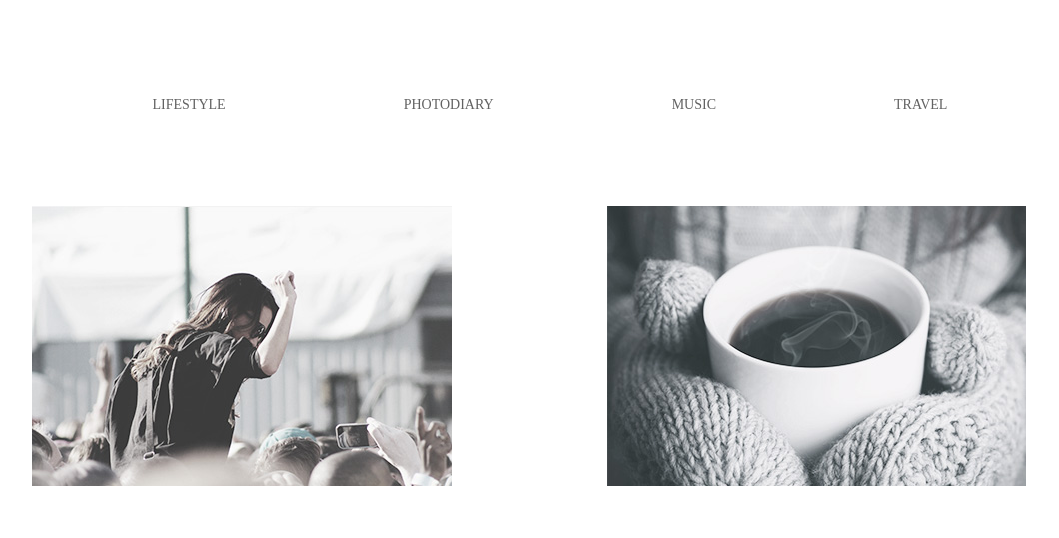
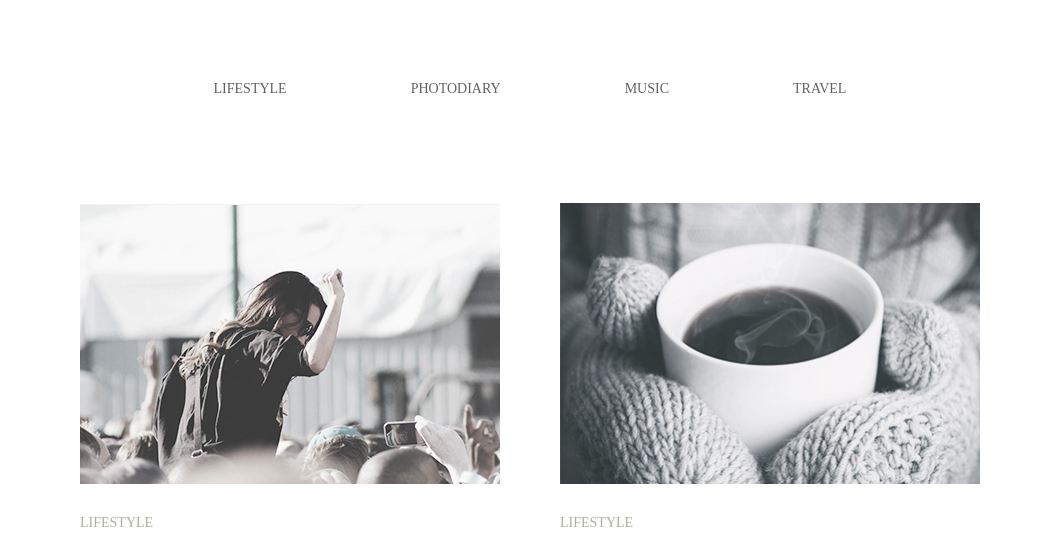
Before and after one commit to AlexAndr199521/goit-fe-course, a plain HTML site: page module-03/html-css/index.html in a window 1280 px wide. Shown: the top 538 px of the page, without its empty margins (110-1169 px from the left). Drawn offline with Linux system fonts and the light colour scheme.

Commit message:
correction

```diff
--- a/module-03/html-css/css/style.css
+++ b/module-03/html-css/css/style.css
@@ -1,4 +1,16 @@
 *{font-family: 'Playfair Display Regular', serif;}
+/* очищение геометрии */
+html{box-sizing: border-box;}
+*, *::before, ::after{box-sizing: inherit;}
+.container{
+    width: 901px;
+    margin: 0 auto;
+}
+img{
+    display: block;
+    width: 100%;
+    height: auto;
+}
 body{
     background-image: url(../img/Livello7.png)
 }
@@ -8,38 +20,65 @@ header, body{
     color:#626262;
 }
 
-ul li{
-    list-style-type: none;
+header{
+    padding-top: 77px;
+    padding-bottom: 102px;
+}
+ul{
+    font-size: 0px;
+}
+li a{
     font-size: 14px;
+    display: block;
+    line-height: 24px;
     text-transform: uppercase;
-    display: inline-block;
-    padding: 77px 87px 73px;
-    line-height: 24px;
-}
-a{
     text-decoration: none;
     text-align: center;
 }
-a:visited,:active{
+ul li{
+    display: inline-block;
+    list-style-type: none;
+}
+.menu li:not(:last-child){
+    padding-right: 124px;
+}
+a:visited{
     color: #626262;
 }
-a:hover{
-    text-decoration-style: solid;
+a:hover, button:hover,
+a:focus, button:focus{
     color: #9addfb;
     text-align: center;
+}
+.menu{
+    margin: 0px;
+    padding: 0px;
 }
 .row{
     width: 100%;
 }
 .box{
     height: 611px;
-    width: 421px;
+    width: 420px;
     text-align: justify;
-    padding: 0px 75px 60px;
+    margin-right: 60px;
+}
+.row,.box{
+    padding: 0px;
+    display: inline-block;
+    font-size: 0px;
+}
+p{
+    font-size: 14px;
+    line-height: 17px;
+    margin: 0px;
+}
+h2{
+    font-size: 30px;
+}
 
-}
-.row .box{
-    display: inline-block;
+.row .box:nth-child(2n){
+    margin-right: 0px;
 }
 .underimg{
     font-family: 'Ubuntu Lite', serif;
@@ -48,16 +87,17 @@ a:hover{
     height: 25px;
     width: 407px;
     padding: 30px 0px 15px;
+    font-size: 14px;
 }
 .button1 {
     display: inline-block;
-    color:black;
+    color: #626262;
     font-size: 24px;
     font-weight: 700;
     text-decoration: none;
     text-align: center;
     user-select: none;
-    padding: .5em 2em;
+    padding: 23px 48px;
     outline: none;
     border: 2px solid;
     border-radius: 1px;
@@ -66,8 +106,5 @@ a:hover{
     background-repeat:no-repeat;
     cursor:pointer;
     overflow: hidden;
-    margin-bottom: 60px;
+    margin-bottom: 70px;
 }
-.button1:hover {
-    background: transparent;
-    color: #9addfb; }
--- a/module-03/html-css/index.html
+++ b/module-03/html-css/index.html
@@ -7,9 +7,9 @@
     <link rel="stylesheet" href="css/style.css">
     <title>Mod3</title>
 </head>
-<body>
+<body  class="container">
     <header>
-        <ul>
+        <ul class="menu">
             <li><a href="" target="blank" title="link">lifestyle</a></li>
             <li><a href="" target="blank" title="link">photodiary</a></li>
             <li><a href="" target="blank" title="link">music</a></li>
@@ -23,13 +23,13 @@
             <img src="img/image1.jpg" alt="image1">
             <p class="underimg">Lifestyle</p>
             <h2>More than just a music festival</h2>
-            <p>Lorem ipsum dolor sit amet consectetur adipisicing elit. Voluptates iste nulla qui temporibus sequi! Dignissimos architecto asperiores eius labore hic officiis, nam dolorum culpa aut pariatur id ratione iste est praesentium quos recusandae natus laboriosam provident similique magnam sit cupiditate. Magnam, illo nesciunt, ducimus labore sapiente corrupti dolorem repellat tempore, error esse impedit voluptates. Perferendis porro nam quaerat dicta saepe?</p>
+            <p>Lorem ipsum dolor sit amet, consectetur adipisicing elit. Nostrum ab tempore repellendus at earum blanditiis, totam voluptates praesentium cumque incidunt maxime nulla dignissimos veniam impedit ipsum? Delectus, qui unde!</p>
         </article>
         <article class="box">
             <img src="img/image2.jpg" alt="image2">
             <p class="underimg">Lifestyle</p>
             <h2>Life tastes better with coffe</h2>
-            <p>Lorem ipsum dolor sit amet consectetur adipisicing elit. Voluptates iste nulla qui temporibus sequi! Dignissimos architecto asperiores eius labore hic officiis, nam dolorum culpa aut pariatur id ratione iste est praesentium quos recusandae natus laboriosam provident similique magnam sit cupiditate. Magnam, illo nesciunt, ducimus labore sapiente corrupti dolorem repellat tempore, error esse impedit voluptates. Perferendis porro nam quaerat dicta saepe?</p>
+            <p>Lorem ipsum dolor sit amet, consectetur adipisicing elit. Nostrum ab tempore repellendus at earum blanditiis, totam voluptates praesentium cumque incidunt maxime nulla dignissimos veniam impedit ipsum? Delectus, qui unde!</p>
         </article>
     </div>
     <div class="row">
@@ -37,13 +37,13 @@
             <img src="img/image3.jpg" alt="image3">
             <p class="underimg">Photodiary</p>
             <h2>American dream</h2>
-            <p>Lorem ipsum dolor sit amet consectetur adipisicing elit. Voluptates iste nulla qui temporibus sequi! Dignissimos architecto asperiores eius labore hic officiis, nam dolorum culpa aut pariatur id ratione iste est praesentium quos recusandae natus laboriosam provident similique magnam sit cupiditate. Magnam, illo nesciunt, ducimus labore sapiente corrupti dolorem repellat tempore, error esse impedit voluptates. Perferendis porro nam quaerat dicta saepe?</p>
+            <p>Lorem ipsum dolor sit amet, consectetur adipisicing elit. Nostrum ab tempore repellendus at earum blanditiis, totam voluptates praesentium cumque incidunt maxime nulla dignissimos veniam impedit ipsum? Delectus, qui unde!</p>
         </article>
         <article class="box">
             <img src="img/image4.jpg" alt="image4">
             <p class="underimg">Photodiary</p>
             <h2>A day exploring the Alps</h2>
-            <p>Lorem ipsum dolor sit amet consectetur adipisicing elit. Voluptates iste nulla qui temporibus sequi! Dignissimos architecto asperiores eius labore hic officiis, nam dolorum culpa aut pariatur id ratione iste est praesentium quos recusandae natus laboriosam provident similique magnam sit cupiditate. Magnam, illo nesciunt, ducimus labore sapiente corrupti dolorem repellat tempore, error esse impedit voluptates. Perferendis porro nam quaerat dicta saepe?</p>
+            <p>Lorem ipsum dolor sit amet, consectetur adipisicing elit. Nostrum ab tempore repellendus at earum blanditiis, totam voluptates praesentium cumque incidunt maxime nulla dignissimos veniam impedit ipsum? Delectus, qui unde!</p>
         </article>
     </div>
     <div class="row">
@@ -51,13 +51,13 @@
             <img src="img/image5.jpg" alt="image5">
             <p class="underimg">Lifestyle</p>
             <h2>Top 10 song for running</h2>
-            <p>Lorem ipsum dolor sit amet consectetur adipisicing elit. Voluptates iste nulla qui temporibus sequi! Dignissimos architecto asperiores eius labore hic officiis, nam dolorum culpa aut pariatur id ratione iste est praesentium quos recusandae natus laboriosam provident similique magnam sit cupiditate. Magnam, illo nesciunt, ducimus labore sapiente corrupti dolorem repellat tempore, error esse impedit voluptates. Perferendis porro nam quaerat dicta saepe?</p>
+            <p>Lorem ipsum dolor sit amet, consectetur adipisicing elit. Nostrum ab tempore repellendus at earum blanditiis, totam voluptates praesentium cumque incidunt maxime nulla dignissimos veniam impedit ipsum? Delectus, qui unde!</p>
         </article>
         <article class="box">
             <img src="img/image6.jpg" alt="image6">
             <p class="underimg">Lifestyle</p>
             <h2>Cold winter days</h2>
-            <p>Lorem ipsum dolor sit amet consectetur adipisicing elit. Voluptates iste nulla qui temporibus sequi! Dignissimos architecto asperiores eius labore hic officiis, nam dolorum culpa aut pariatur id ratione iste est praesentium quos recusandae natus laboriosam provident similique magnam sit cupiditate. Magnam, illo nesciunt, ducimus labore sapiente corrupti dolorem repellat tempore, error esse impedit voluptates. Perferendis porro nam quaerat dicta saepe?</p>
+            <p>Lorem ipsum dolor sit amet, consectetur adipisicing elit. Nostrum ab tempore repellendus at earum blanditiis, totam voluptates praesentium cumque incidunt maxime nulla dignissimos veniam impedit ipsum? Delectus, qui unde!</p>
         </article>
     </div>
     <footer>
```
